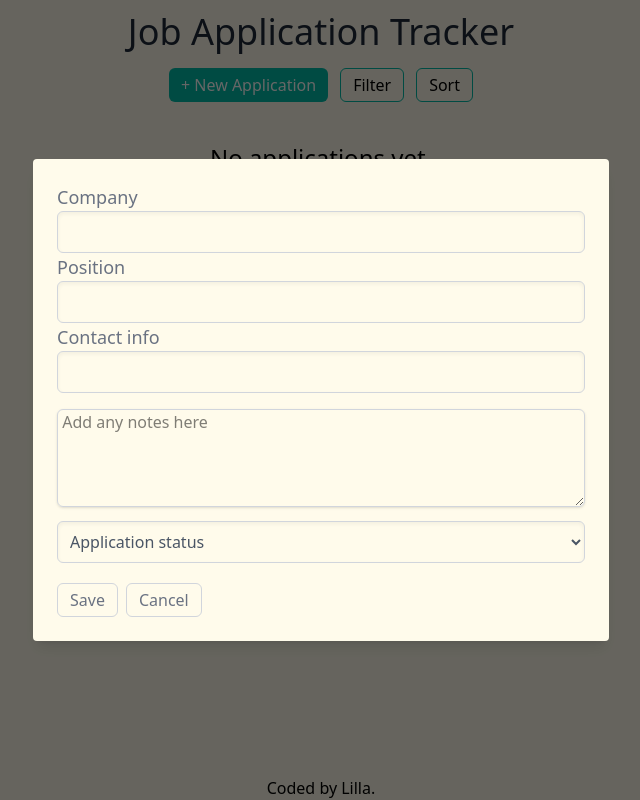
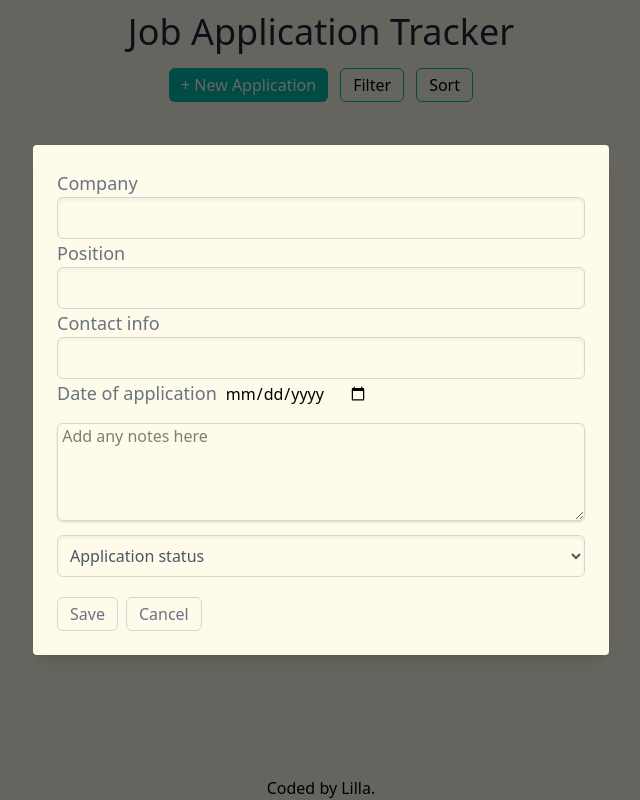
Before and after one commit to Lilla-ctrl/job-app-tracker, a React app: page / in a window 1280 px wide. Both pictures are taken after a click on the button "+ New Application". Shown: the whole page, without its empty margins (319-959 px from the left). Built offline with nearby package versions, Linux system fonts and the light colour scheme; the HTML template or start-up script is replaced by a standard one.

Commit message:
date added

```diff
--- a/src/components/Modal.jsx
+++ b/src/components/Modal.jsx
@@ -92,6 +92,14 @@ export default function Modal({
 "
               />
             </div>
+            <label htmlFor="date" className="text-gray-500 text-lg mr-2">Date of application</label>
+            <input
+              type="date"
+              id="date"
+              name="date"
+              value={formData.date}
+              onChange={(e) => setData({ ...formData, date: e.target.value })}
+            />
             <textarea
               value={formData.notes}
               name="notes"
```
